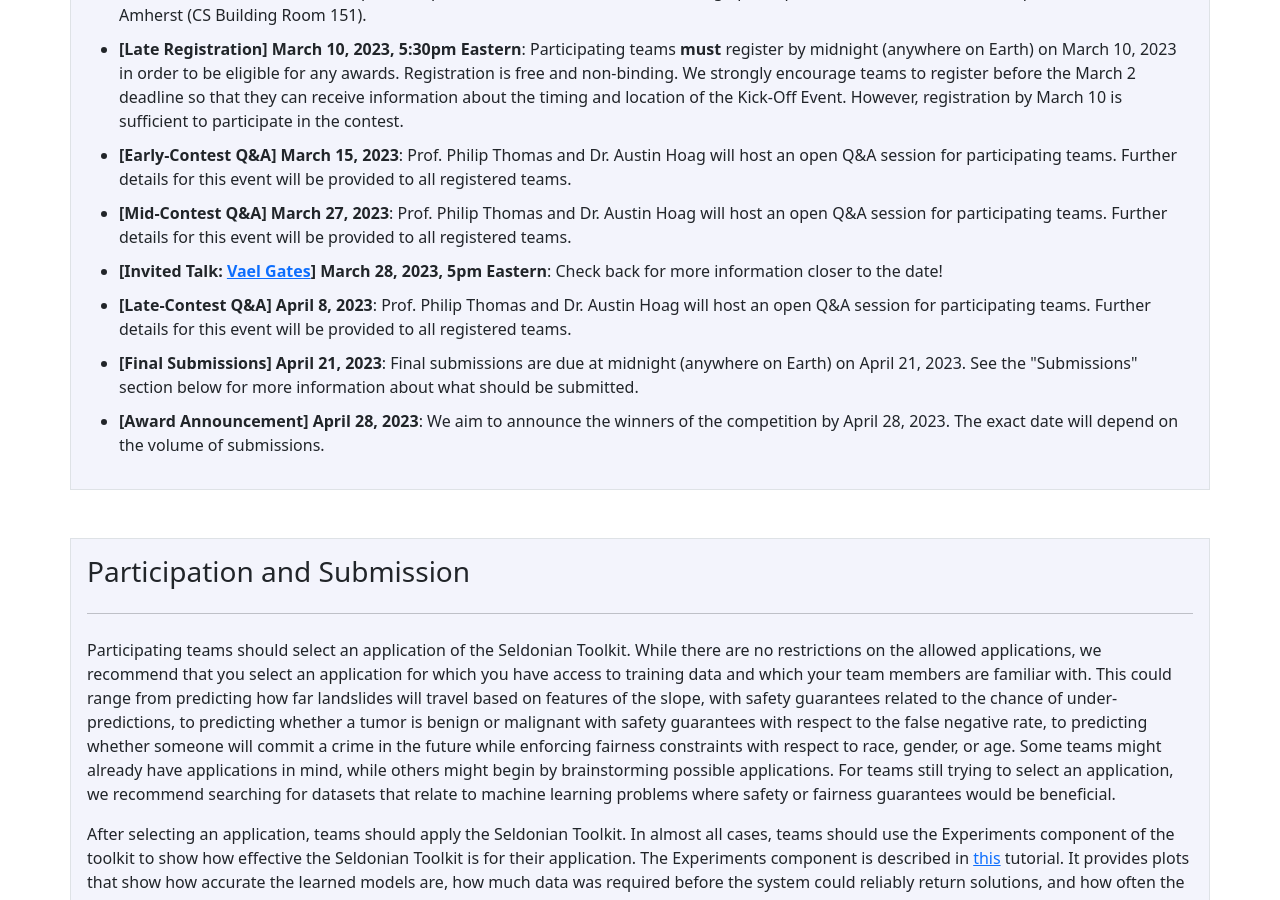
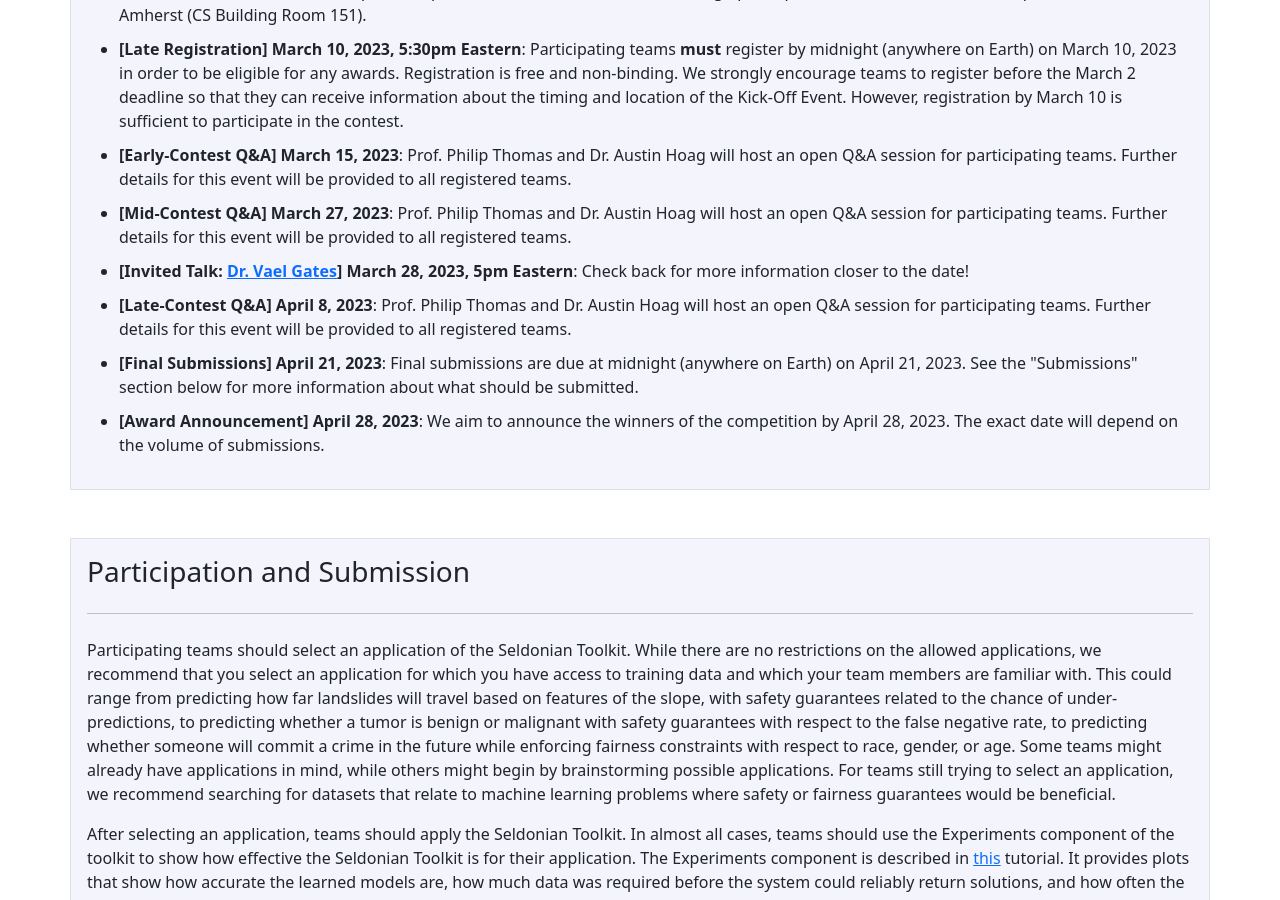
Before and after one commit to seldonian-framework/Tutorials, a Jekyll site: the page built from contest.md, in a window 1280 px wide and 900 px high, scrolled down 1588 px. Built offline with Jekyll 4.4.1, drawn with Linux system fonts in a browser that asks for light colours.

Commit message:
Missed a "Dr."

```diff
--- a/contest.md
+++ b/contest.md
@@ -65,7 +65,7 @@
             </li>
             <li style="margin: 10px 0;"><b>[Early-Contest Q&A] March 15, 2023</b>: Prof. Philip Thomas and Dr. Austin Hoag will host an open Q&A session for participating teams. Further details for this event will be provided to all registered teams.</li>
             <li style="margin: 10px 0;"><b>[Mid-Contest Q&A] March 27, 2023</b>: Prof. Philip Thomas and Dr. Austin Hoag will host an open Q&A session for participating teams. Further details for this event will be provided to all registered teams.</li>
-            <li style="margin: 10px 0;"><b>[Invited Talk: <a href="https://vaelgates.com/">Vael Gates</a>] March 28, 2023, 5pm Eastern</b>: Check back for more information closer to the date!</li>
+            <li style="margin: 10px 0;"><b>[Invited Talk: <a href="https://vaelgates.com/">Dr. Vael Gates</a>] March 28, 2023, 5pm Eastern</b>: Check back for more information closer to the date!</li>
             <li style="margin: 10px 0;"><b>[Late-Contest Q&A] April 8, 2023</b>: Prof. Philip Thomas and Dr. Austin Hoag will host an open Q&A session for participating teams. Further details for this event will be provided to all registered teams.</li>
             <li style="margin: 10px 0;">
                 <b>[Final Submissions] April 21, 2023</b>: Final submissions are due at midnight (anywhere on Earth) on April 21, 2023. See the "Submissions" section below for more information about what should be submitted.
```
